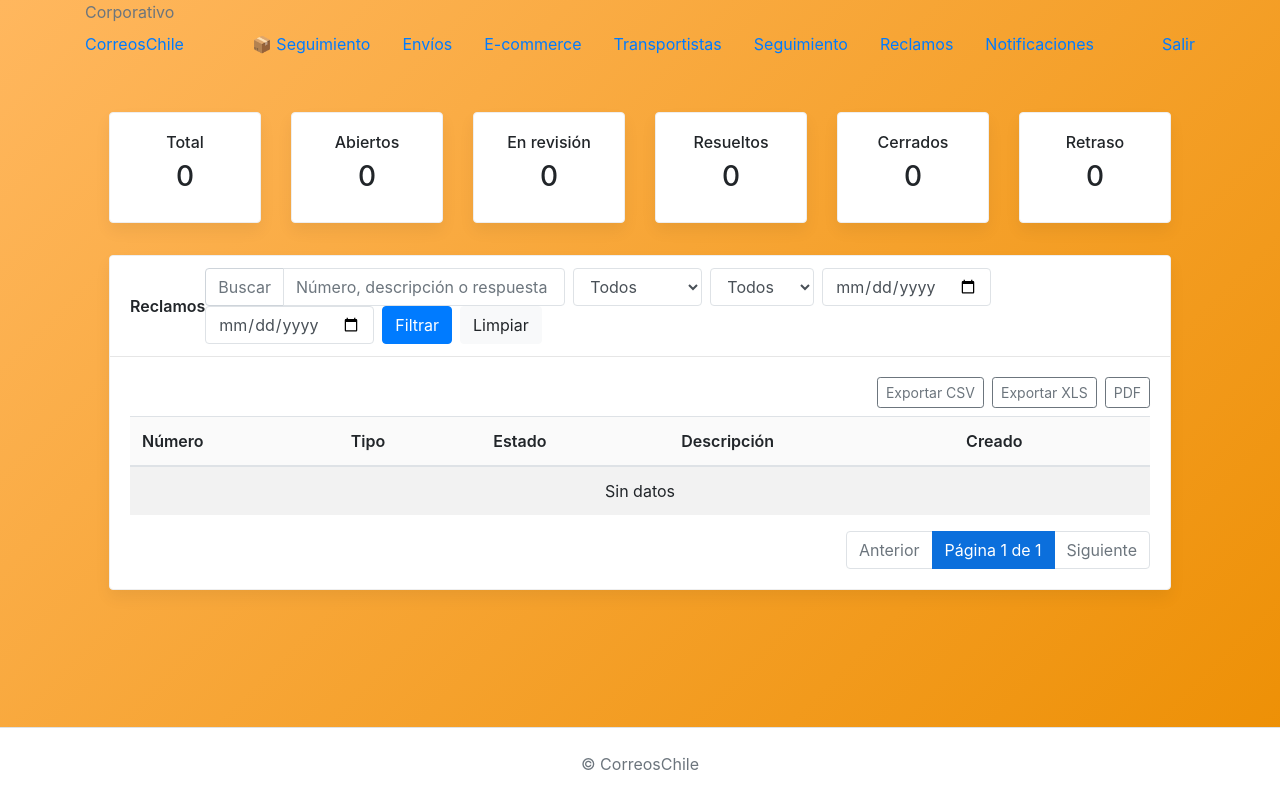
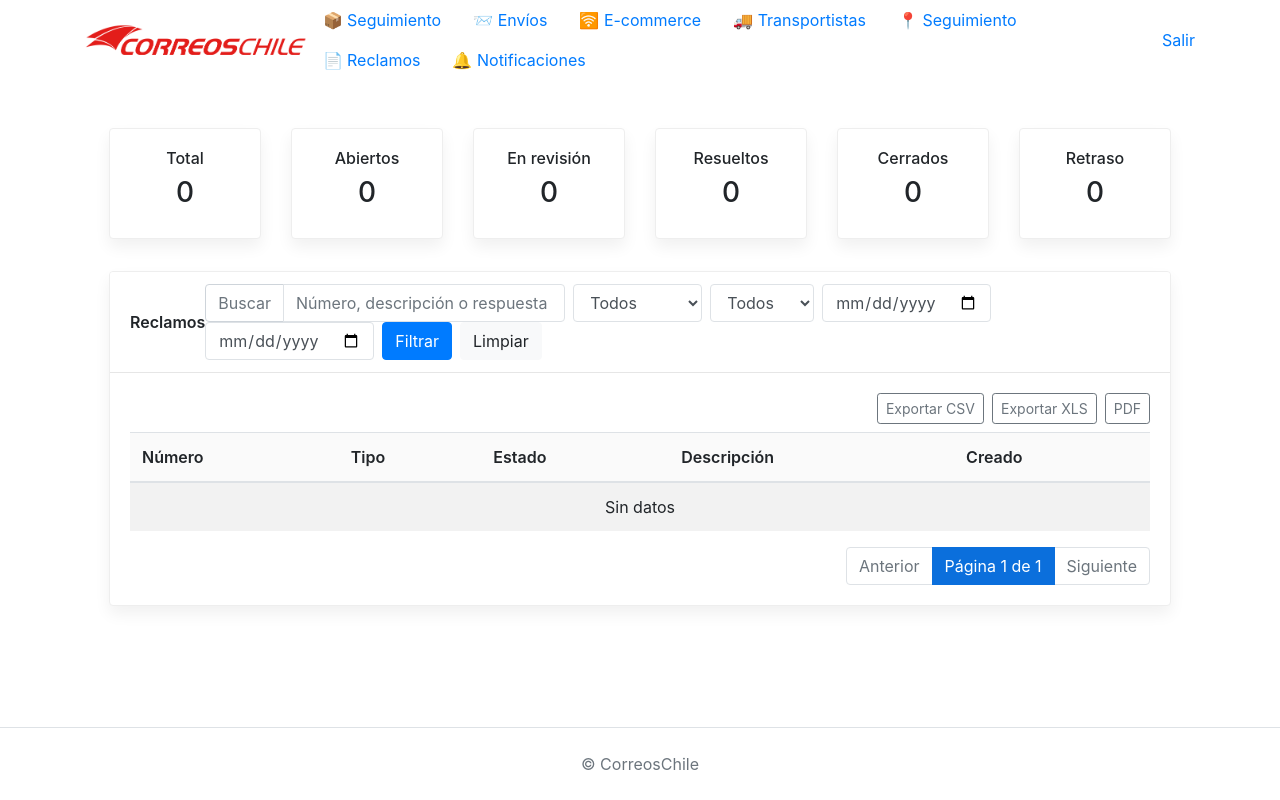
Before and after one commit to Crxstxan-12/proyectoCorreosChile, a Django app: page /reclamos/ in a window 1280 px wide. Run offline with Django 5.2, Linux system fonts and the light colour scheme; the visitor is signed in with stand-in values (Sample User, id 1); data that the repository does not hold is empty; some libraries are stand-ins or nearby versions.

Commit message:
se modificaron estilos

```diff
--- a/static/css/estilos.css
+++ b/static/css/estilos.css
@@ -1,4 +1,4 @@
-body { font-family: Arial, sans-serif; background-color: #f8f9fb; }
+body { font-family: Arial, sans-serif; background-color: #fff !important; }
 .navbar .navbar-brand { color: #343a40 !important; font-weight: 700; letter-spacing: .2px; }
 .navbar .nav-link { color: #343a40 !important; }
 .navbar .nav-link:hover { color: #0d6efd !important; }
@@ -8,11 +8,11 @@
 
 :root { --cc-red: #e30613; --cc-red-dark: #c00510; }
 /* Corporate menu */
-.cc-menu-env{position:sticky;top:0;z-index:1020;background:linear-gradient(135deg,#ffb75e 0%, #ed8f03 100%);box-shadow:0 0.5rem 1rem rgba(0,0,0,.08)}
+.cc-menu-env{position:sticky;top:0;z-index:1020;background:var(--cc-red);box-shadow:0 0.5rem 1rem rgba(0,0,0,.08)}
 .cc-topbar{background:transparent;border-bottom:1px solid rgba(255,255,255,.25);padding:.5rem 0}
 .cc-toplink{color:#fff !important;text-decoration:none;padding-bottom:.25rem}
 .cc-toplink.active{color:#fff;border-bottom:2px solid rgba(255,255,255,.8)}
-.cc-mainnav{background:transparent;border:none}
+.cc-mainnav{background:var(c);border:none}
 .cc-mainnav .container{padding:.75rem 0}
 .cc-logo{font-weight:700;color:#fff;text-decoration:none}
 .cc-nav{display:flex;flex-wrap:wrap}
--- a/static/reclamos/style.css
+++ b/static/reclamos/style.css
@@ -1,7 +1,7 @@
 table.table td, table.table th{vertical-align:middle}
 .reclamos-bg{background:none}
 html, body{height:100%}
-body{background:linear-gradient(135deg,#ffb75e 0%, #ed8f03 100%)}
+body.reclamos-bg{background:#fff !important}
 .reclamos-bg .card{background:#fff;box-shadow:0 0.5rem 1rem rgba(0,0,0,.06);border:1px solid #eee}
 .toolbar .input-group{width:360px}
 .toolbar .form-control{border-color:#dee2e6}
--- a/static/usuarios/style.css
+++ b/static/usuarios/style.css
@@ -1,6 +1,6 @@
 table.table td, table.table th{vertical-align:middle}
 .rol-admin{color:#007bff}
-body{background:linear-gradient(135deg,#43cea2 0%, #185a9d 100%)}
+body{background:linear-gradient(135deg,#ef4646 0%, #fe0000 100%)}
 .card-header{background:#ffffffd9;font-weight:600;border-bottom:1px solid #e6e6e6}
 .login-container{min-height:70vh; display:flex; align-items:center; justify-content:center}
 .login-card{max-width:420px; width:100%}
--- a/templates/base.html
+++ b/templates/base.html
@@ -9,26 +9,26 @@
     <link rel="stylesheet" href="{% static 'css/estilos.css?v=5' %}">
     {% block extra_css %}{% endblock %}
 </head>
-<body class="d-flex flex-column min-vh-100">
+<body class="d-flex flex-column min-vh-100 {% block body_class %}{% endblock %}">
 
     {% block navbar %}
     <div class="cc-menu-env">
       <div class="cc-topbar">
         <div class="container d-flex justify-content-between">
-          <div class="text-muted">Corporativo</div>
+          <div class="text-muted"></div>
         </div>
       </div>
       <nav class="cc-mainnav">
         <div class="container d-flex align-items-center justify-content-between">
-          <a href="{% url 'home' %}" class="cc-logo">CorreosChile</a>
+          <a href="{% url 'home' %}" class="cc-logo"><img src="/static/img/logo_correos_fondo.png" alt="Correos Chile" style="height: 35px; vertical-align: middle;"></a>
           <ul class="nav cc-nav">
             <li class="nav-item"><a class="nav-link" href="{% url 'paquetes:dashboard_publico' %}">📦 Seguimiento</a></li>
-            <li class="nav-item"><a class="nav-link" href="{% url 'envios:index' %}">Envíos</a></li>
-            <li class="nav-item"><a class="nav-link" href="{% url 'ecommerce:index' %}">E-commerce</a></li>
-            <li class="nav-item"><a class="nav-link" href="{% url 'transportista:index' %}">Transportistas</a></li>
-            <li class="nav-item"><a class="nav-link" href="{% url 'seguimiento:index' %}">Seguimiento</a></li>
-            <li class="nav-item"><a class="nav-link" href="{% url 'reclamos:index' %}">Reclamos</a></li>
-            <li class="nav-item"><a class="nav-link" href="{% url 'notificaciones:index' %}">Notificaciones</a></li>
+            <li class="nav-item"><a class="nav-link" href="{% url 'envios:index' %}">📨 Envíos</a></li>
+            <li class="nav-item"><a class="nav-link" href="{% url 'ecommerce:index' %}">🛜 E-commerce</a></li>
+            <li class="nav-item"><a class="nav-link" href="{% url 'transportista:index' %}">🚚 Transportistas</a></li>
+            <li class="nav-item"><a class="nav-link" href="{% url 'seguimiento:index' %}">📍 Seguimiento</a></li>
+            <li class="nav-item"><a class="nav-link" href="{% url 'reclamos:index' %}">📄 Reclamos</a></li>
+            <li class="nav-item"><a class="nav-link" href="{% url 'notificaciones:index' %}">🔔 Notificaciones</a></li>
           </ul>
           <div class="d-flex align-items-center">
             {% if user.is_authenticated %}
--- a/templates/envios/index.html
+++ b/templates/envios/index.html
@@ -3,6 +3,7 @@
 {% block title %}Envíos{% endblock %}
 {% block extra_css %}<link rel="stylesheet" href="{% static 'envios/style.css' %}">{% endblock %}
 
+{% block body_class %}envios-bg{% endblock %}
 {% block content %}
 <div class="envios-bg rounded p-3 p-md-4 mb-3">
   <div class="row metrics mb-3">
--- a/templates/envios/report.html
+++ b/templates/envios/report.html
@@ -9,6 +9,7 @@
 .meta{color:#666}
 </style>
 {% endblock %}
+{% block body_class %}report-bg{% endblock %}
 {% block content %}
 <div class="container py-3">
   <div class="d-flex align-items-center justify-content-between mb-3">
--- a/templates/notificaciones/index.html
+++ b/templates/notificaciones/index.html
@@ -3,6 +3,7 @@
 {% block title %}Notificaciones{% endblock %}
 {% block extra_css %}<link rel="stylesheet" href="{% static 'notificaciones/style.css' %}">{% endblock %}
 
+{% block body_class %}notifs-bg{% endblock %}
 {% block content %}
 <div class="notifs-bg rounded p-3 p-md-4 mb-3">
   <div class="row metrics mb-3">
--- a/templates/notificaciones/report.html
+++ b/templates/notificaciones/report.html
@@ -9,6 +9,7 @@
 .meta{color:#666}
 </style>
 {% endblock %}
+{% block body_class %}report-bg{% endblock %}
 {% block content %}
 <div class="container py-3">
   <div class="d-flex align-items-center justify-content-between mb-3">
--- a/templates/reclamos/index.html
+++ b/templates/reclamos/index.html
@@ -3,6 +3,7 @@
 {% block title %}Reclamos{% endblock %}
 {% block extra_css %}<link rel="stylesheet" href="{% static 'reclamos/style.css' %}">{% endblock %}
 
+{% block body_class %}reclamos-bg{% endblock %}
 {% block content %}
 <div class="reclamos-bg rounded p-3 p-md-4 mb-3">
   <div class="row metrics mb-3">
--- a/templates/seguimiento/index.html
+++ b/templates/seguimiento/index.html
@@ -3,6 +3,7 @@
 {% block title %}Seguimiento{% endblock %}
 {% block extra_css %}<link rel="stylesheet" href="{% static 'seguimiento/style.css' %}"><link rel="stylesheet" href="https://unpkg.com/leaflet@1.9.4/dist/leaflet.css" integrity="sha256-sA+e2WxxP5Y3fGgFEKs2nJ2fZQBkqkK4C2lZH8jxY1Y=" crossorigin="" />{% endblock %}
 
+{% block body_class %}seguimiento-bg{% endblock %}
 {% block content %}
 <div class="seguimiento-bg rounded p-3 p-md-4 mb-3">
   <div class="row metrics mb-3">
--- a/templates/transportista/index.html
+++ b/templates/transportista/index.html
@@ -3,6 +3,7 @@
 {% block title %}Transportistas{% endblock %}
 {% block extra_css %}<link rel="stylesheet" href="{% static 'transportista/style.css' %}">{% endblock %}
 
+{% block body_class %}transportista-bg{% endblock %}
 {% block content %}
 <div class="transportista-bg rounded p-3 p-md-4 mb-3">
   <div class="row mb-3 metrics">
--- a/templates/usuarios/login.html
+++ b/templates/usuarios/login.html
@@ -7,7 +7,7 @@
 <div class="login-container">
   <div class="login-card">
     <div class="card">
-      <div class="card-header">Iniciar Sesión</div>
+      <div class="card-header bg-danger text-white">Iniciar Sesión</div>
       <div class="card-body">
         {% if form.non_field_errors %}
           <div class="alert alert-danger" role="alert">{{ form.non_field_errors }}</div>
@@ -25,7 +25,7 @@
             {{ form.password }}
             {% for e in form.password.errors %}<div class="text-danger small">{{ e }}</div>{% endfor %}
           </div>
-          <button type="submit" class="btn btn-primary">Entrar</button>
+          <button type="submit" class="btn btn-danger">Entrar</button>
         </form>
       </div>
     </div>
```
Also changed, not shown: templates/paquetes/dashboard_publico.html (+13 -13 lines), static/img/fondo.jpg (added), static/img/logo_correos.png (added), static/img/logo_correos_fondo.png (added), 1 other file.
